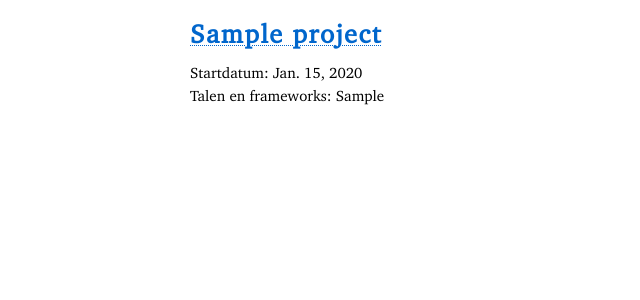
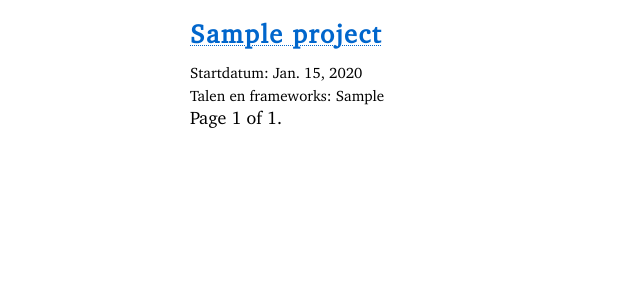
Before and after one commit to Hauke2222/Portfolio, a Django app: page /projects/ in a window 1280 px wide. Shown: the part 187-487 px from the top of the page, without its empty margins (0-640 px from the left). Run offline with Django 4.2, Linux system fonts and the light colour scheme; tables that the repository leaves empty hold one stand-in row (values such as "Sample post").

Commit message:
begin pagination

```diff
--- a/projects/views.py
+++ b/projects/views.py
@@ -1,4 +1,5 @@
 from django.shortcuts import get_list_or_404, get_object_or_404, render
+from django.core.paginator import Paginator
 from .models import Project
 
 # Create your views here.
@@ -6,7 +7,10 @@ from .models import Project
 
 def index(request):
     projects = get_list_or_404(Project.objects.all().order_by("-project_start_date"))
-    return render(request, "projects/index.html", {"projects": projects})
+    paginator = Paginator(projects, 2)
+    page_number = request.GET.get("page")
+    page_obj = paginator.get_page(page_number)
+    return render(request, "projects/index.html", {"page_obj": page_obj})
 
 
 def detail(request, pk):
--- a/templates/projects/detail.html
+++ b/templates/projects/detail.html
@@ -8,7 +8,6 @@
   <div><small>Startdatum: {{project.project_start_date}}</small></div>
   {% endif %}
   <div><small>Talen en frameworks: {{project.tech_stack}}</small></div>
-  <div><small>Auteur: {{ project.full_author_name }}</small></div>
   <p>{{ project.text|wordwrap:75}}</p>
   <br />
   {% if project.source_code %}
--- a/templates/projects/index.html
+++ b/templates/projects/index.html
@@ -1,6 +1,4 @@
-{% extends "base.html" %} {% block content %}
-{% for project in projects %}
-
+{% extends "base.html" %} {% block content %} {% for project in page_obj %}
 <a href="{% url 'project_detail' project.pk %}">
     <h2>{{project.title}}</h2>
 </a>
@@ -9,4 +7,22 @@
 {% endif %}
 <div><small>Talen en frameworks: {{project.tech_stack}}</small></div>
 {% endfor %}
+
+<div class="pagination">
+    <span class="step-links">
+        {% if page_obj.has_previous %}
+        <a href="?page=1">&laquo; first</a>
+        <a href="?page={{ page_obj.previous_page_number }}">previous</a>
+        {% endif %}
+
+        <span class="current">
+            Page {{ page_obj.number }} of {{ page_obj.paginator.num_pages }}.
+        </span>
+
+        {% if page_obj.has_next %}
+        <a href="?page={{ page_obj.next_page_number }}">next</a>
+        <a href="?page={{ page_obj.paginator.num_pages }}">last &raquo;</a>
+        {% endif %}
+    </span>
+</div>
 {% endblock %}
```
